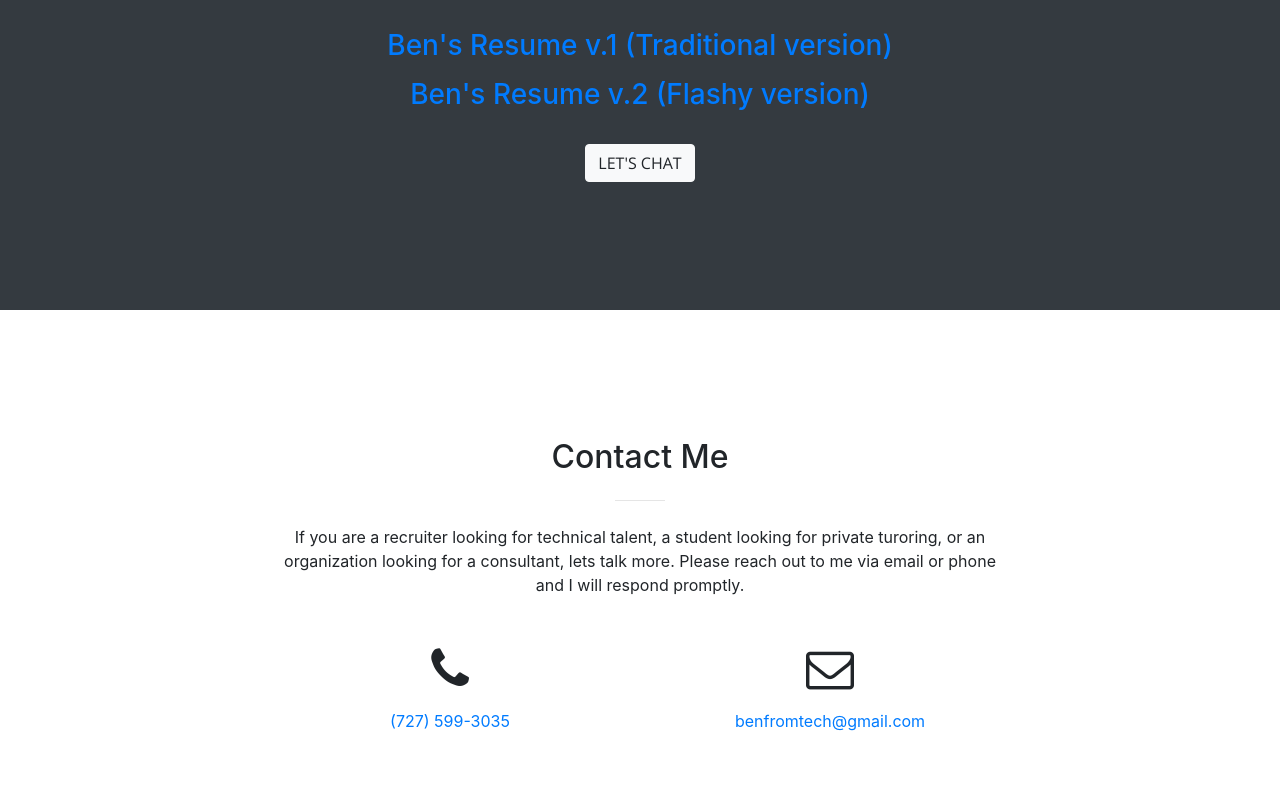
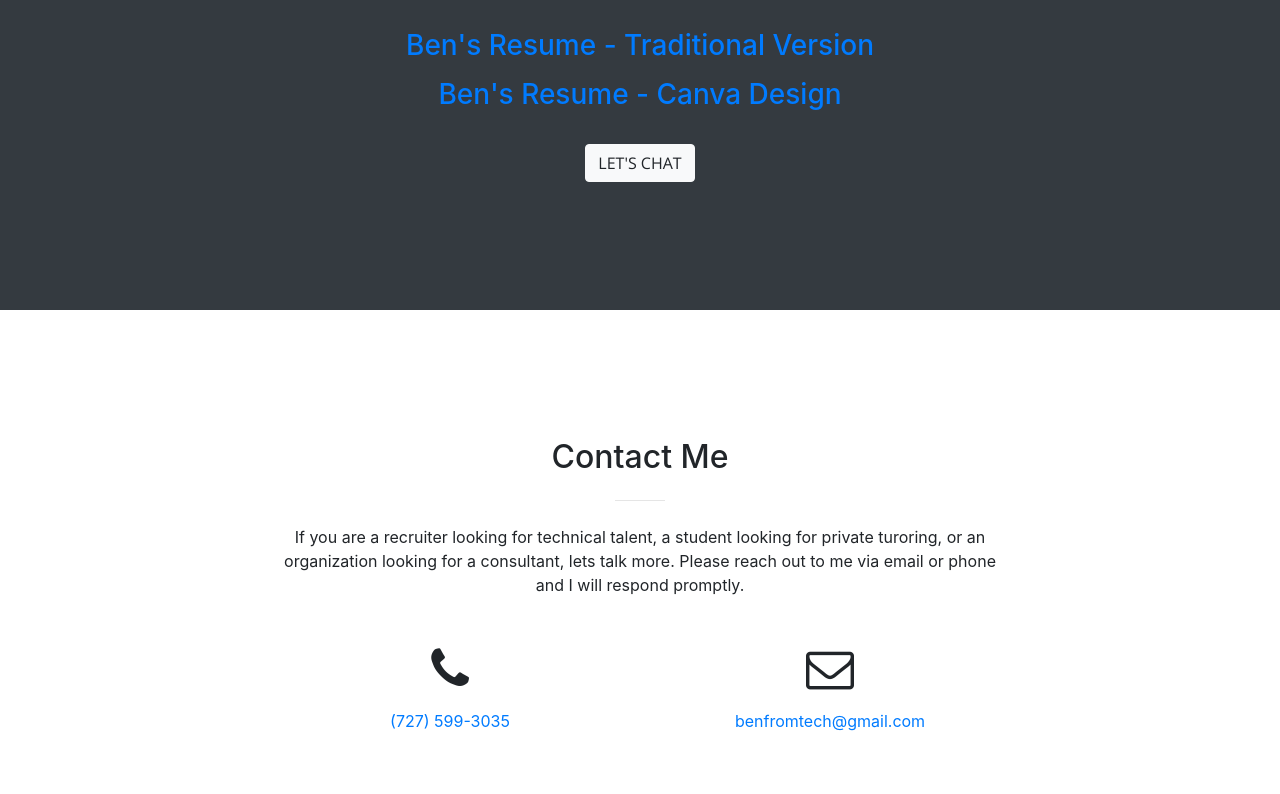
Before and after one commit to thebenhurley/thebenhurley.github.io, a website with bundled scripts: page index.html in a window 1280 px wide. Shown: the part 1743-2537 px from the top of the page. Built offline with nearby package versions, Linux system fonts and the light colour scheme.

Commit message:
[Cosmetic] Updated Resume links 💄

```diff
--- a/index.html
+++ b/index.html
@@ -121,8 +121,8 @@
               &nbsp; &nbsp;
             <a href="https://www.linkedin.com/in/benjamin-hurley/"><img src="https://images.vexels.com/media/users/3/140689/isolated/preview/c2e7c77cc3bbb4629d5dddb94c3b48fc-icono-de-plata-linkedin-by-vexels.png" style="width:3em"></a>
             <div class="link-space"></div>
-            <h3 class="mb-3"><a href="https://drive.google.com/open?id=1_UWIGE7x5V6Z2k2eKUhl8h9ah9F4mn0R">Ben's Resume v.1 (Traditional version)</a></h3>
-            <h3 class="mb-3"><a href="https://www.canva.com/design/DAC_4cpzoW4/kHdZl3dA8yp0npl99INfMg/view?utm_content=DAC_4cpzoW4&utm_campaign=designshare&utm_medium=link&utm_source=sharebutton">Ben's Resume v.2 (Flashy version)</a></h3>
+            <h3 class="mb-3"><a href="https://drive.google.com/open?id=1_UWIGE7x5V6Z2k2eKUhl8h9ah9F4mn0R">Ben's Resume - Traditional Version</a></h3>
+            <h3 class="mb-3"><a href="https://www.canva.com/design/DAC_4cpzoW4/kHdZl3dA8yp0npl99INfMg/view?utm_content=DAC_4cpzoW4&utm_campaign=designshare&utm_medium=link&utm_source=sharebutton">Ben's Resume - Canva Design</a></h3>
             <div class="link-space"></div>
             </div>
         <a class="btn btn-light btn-xl sr-button js-scroll-trigger" href="#contact">Let's Chat</a>
```
